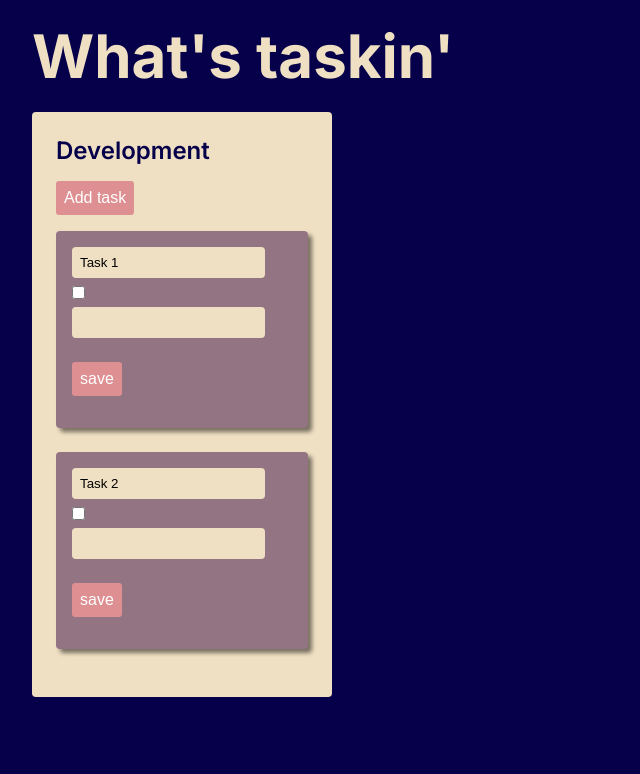
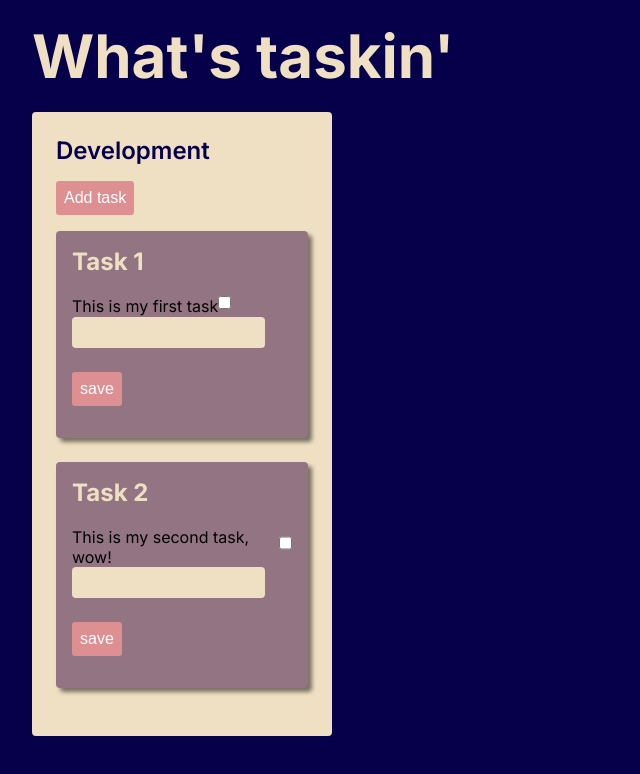
Before and after one commit to JuliaGloggPete/Whatstaskin, a React (Vite) app: page / in a window 1280 px wide. Shown: the top 774 px of the page, without its empty margins (0-640 px from the left). Built offline with nearby package versions, Linux system fonts and the light colour scheme; a web font is replaced by a local one.

Commit message:
headline

```diff
--- a/src/components/Card.jsx
+++ b/src/components/Card.jsx
@@ -44,12 +44,11 @@ const Card = (props) => {
 
       <div key={key}>
 
-      <h2>{headline}</h2>
 
 
         <div className="singleTask">
 
-        <p>{newText}</p>
+        <p>{newItemText}</p>
 
         <input type="checkbox"></input>
         </div>
@@ -70,7 +69,7 @@ const Card = (props) => {
     <>
 
       <div className="singleCard">
-        <input type="text" value={headline} onChange={handleHeadline}></input>
+        <h2>{headline}</h2>
         <br />
         {textFields}
         <input type="text" value={newText} onChange={handleInput}></input>
```
